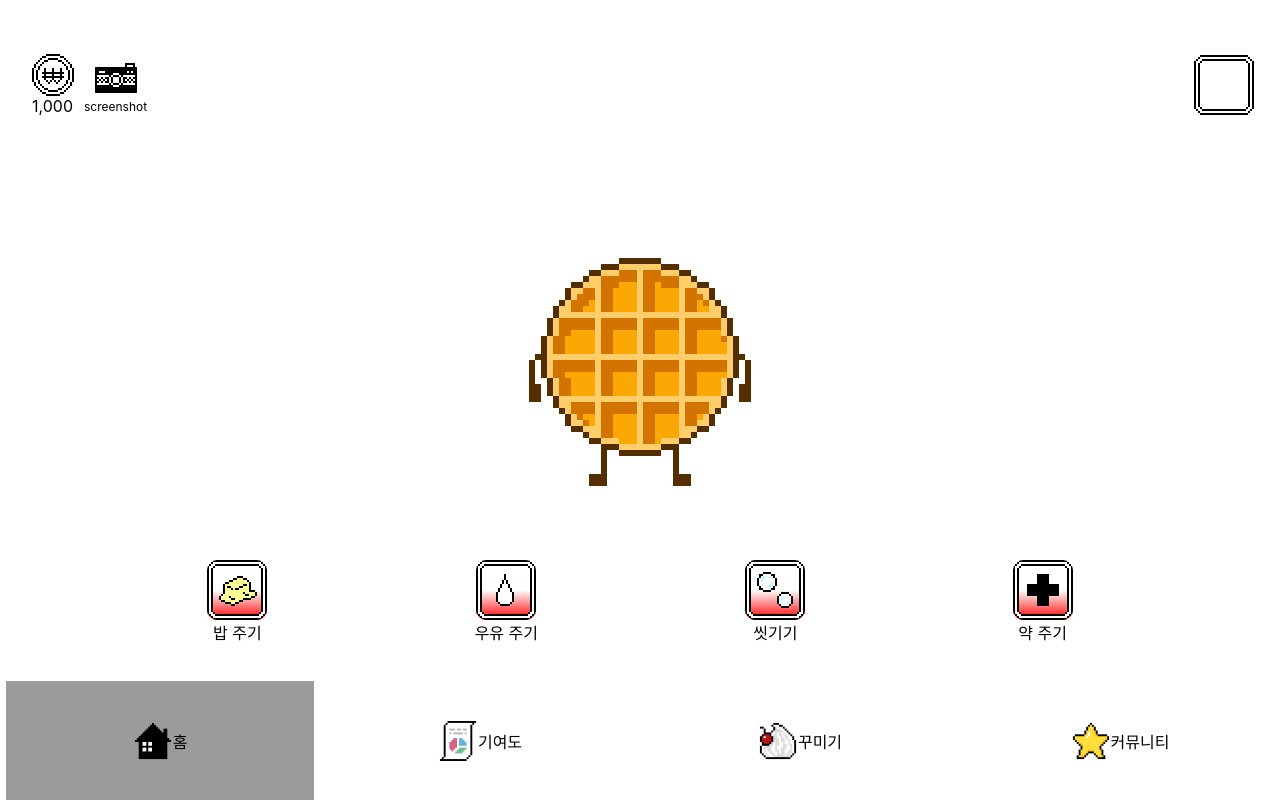
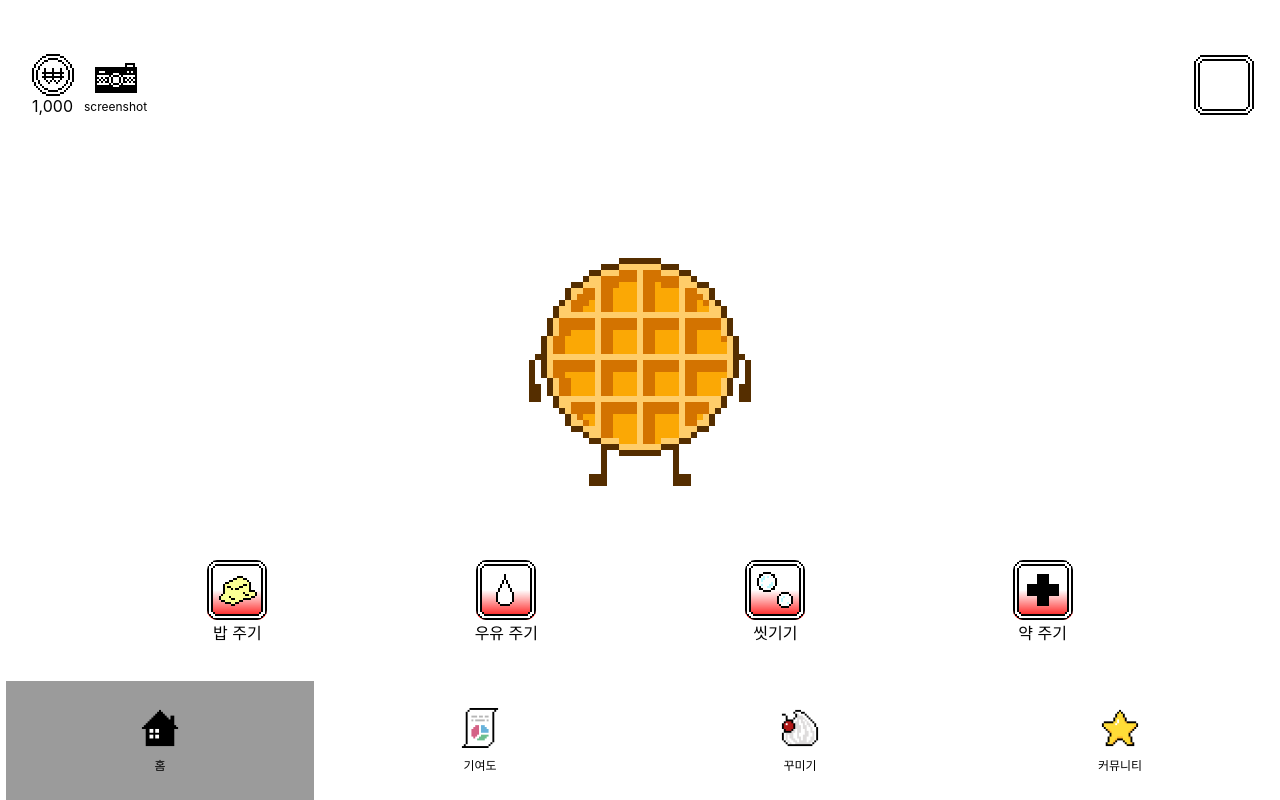
Before and after one commit to wafflestudio/wackathon-temp, a React (Create React App) app in the folder frontend/: page /main/1 in a window 1280 px wide. Built offline with nearby package versions, Linux system fonts and the light colour scheme; no server answers.

Commit message:
navbar 이름 생성

```diff
--- a/frontend/src/components/nav/navButton.module.scss
+++ b/frontend/src/components/nav/navButton.module.scss
@@ -5,9 +5,23 @@
   margin: 0;
   justify-content: center;
   align-items: center;
+  flex-direction: column;
+
+  font-family: 'Inter';
+  font-style: normal;
+  font-weight: 400;
+  font-size: 12px;
+  line-height: 15px;
+  text-align: center;
+
+  color: #000000;
 
   .img {
     width: 40px;
     height: 40px;
   }
+
+  .text {
+    margin-top: 10px;
+  }
 }
--- a/frontend/src/components/nav/navButton.tsx
+++ b/frontend/src/components/nav/navButton.tsx
@@ -65,7 +65,7 @@ export default function NavButton({ name }: navButtonType) {
         onClick={handleNav}
         style={style}
       ></img>
-      {menu}
+      <div className={styles.text}>{menu}</div>
     </div>
   );
 }
```
